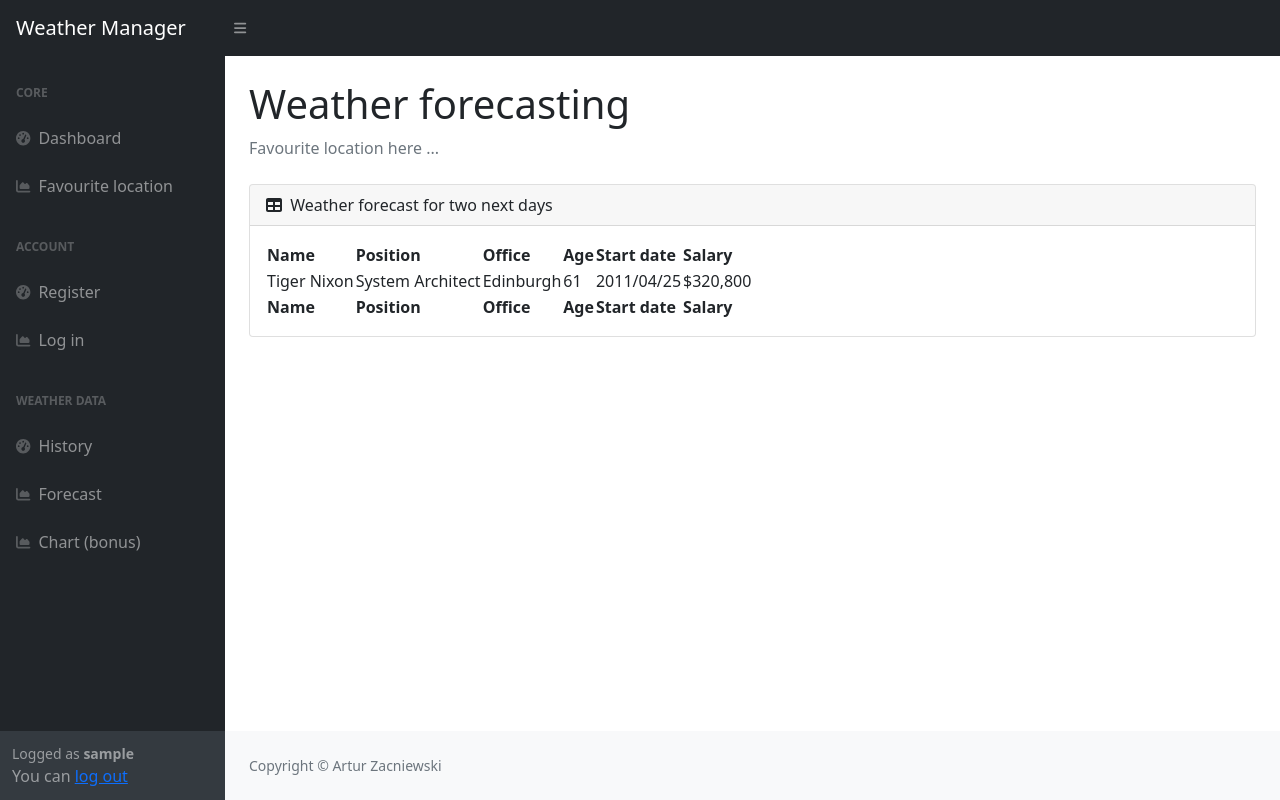
After one commit to zacniewski/weather-manager, a Django app: page /forecast-weather/ in a window 1280 px wide. The commit adds this page. Run offline with Django 4.2, Linux system fonts and the light colour scheme; the visitor is signed in with stand-in values (Sample User, id 1); data that the repository does not hold is empty; some libraries are stand-ins or nearby versions.

Commit message:
Prepare forecast and historical information

```diff
--- a/templates/base.html
+++ b/templates/base.html
@@ -29,28 +29,40 @@
                                 <div class="sb-nav-link-icon"><i class="fas fa-tachometer-alt"></i></div>
                                 Dashboard
                             </a>
-                            <a class="nav-link" href="charts.html">
+                            {% if request.user.is_authenticated %}
+                                <a class="nav-link" href="charts.html">
+                                    <div class="sb-nav-link-icon"><i class="fas fa-chart-area"></i></div>
+                                    Favourite location
+                                </a>
+                            {% endif%}
+
+
+                            <div class="sb-sidenav-menu-heading">Account</div>
+                            <a class="nav-link" href="{% url 'register' %}">
+                                <div class="sb-nav-link-icon"><i class="fas fa-tachometer-alt"></i></div>
+                                Register
+                            </a>
+                            <a class="nav-link" href="{% url 'login' %}">
                                 <div class="sb-nav-link-icon"><i class="fas fa-chart-area"></i></div>
-                                Charts
+                                Log in
                             </a>
-                            <div class="sb-sidenav-menu-heading">Settings</div>
-                            <a class="nav-link collapsed" href="#" data-bs-toggle="collapse" data-bs-target="#collapseLayouts" aria-expanded="false" aria-controls="collapseLayouts">
-                                <div class="sb-nav-link-icon"><i class="fas fa-columns"></i></div>
-                                Account
-                                <div class="sb-sidenav-collapse-arrow"><i class="fas fa-angle-down"></i></div>
-                            </a>
-                            <div class="collapse" id="collapseLayouts" aria-labelledby="headingOne" data-bs-parent="#sidenavAccordion">
-                                <nav class="sb-sidenav-menu-nested nav">
-                                    <a class="nav-link" href="layout-static.html">Register</a>
-                                    <a class="nav-link" href="layout-sidenav-light.html">Password</a>
-                                </nav>
-                            </div>
-                            <div class="sb-sidenav-menu-heading">Addons</div>
 
-                            <a class="nav-link" href="tables.html">
-                                <div class="sb-nav-link-icon"><i class="fas fa-table"></i></div>
-                                Tables
-                            </a>
+                            {% if request.user.is_authenticated %}
+                                <div class="sb-sidenav-menu-heading">Weather data</div>
+                                <a class="nav-link" href="{% url 'home' %}">
+                                    <div class="sb-nav-link-icon"><i class="fas fa-tachometer-alt"></i></div>
+                                    History
+                                </a>
+                                <a class="nav-link" href="{% url 'forecast_weather' %}">
+                                    <div class="sb-nav-link-icon"><i class="fas fa-chart-area"></i></div>
+                                    Forecast
+                                </a>
+                                <a class="nav-link" href="charts.html">
+                                    <div class="sb-nav-link-icon"><i class="fas fa-chart-area"></i></div>
+                                    Chart (bonus)
+                                </a>
+                            {% endif%}
+
                         </div>
                     </div>
                     <div class="sb-sidenav-footer">
--- /dev/null
+++ b/templates/weather/forecast-weather.html
@@ -0,0 +1,55 @@
+{% extends 'base.html' %}
+{% load static %}
+
+{% block content %}
+    <main>
+        <div class="container-fluid px-4">
+            <h1 class="mt-4">Weather forecasting</h1>
+            <ol class="breadcrumb mb-4">
+                <li class="breadcrumb-item active">Favourite location here ...</li>
+            </ol>
+
+            <div class="card mb-4">
+                <div class="card-header">
+                    <i class="fas fa-table me-1"></i>
+                    Weather forecast for two next days
+                </div>
+                <div class="card-body">
+                    <table id="datatablesSimple">
+                        <thead>
+                            <tr>
+                                <th>Name</th>
+                                <th>Position</th>
+                                <th>Office</th>
+                                <th>Age</th>
+                                <th>Start date</th>
+                                <th>Salary</th>
+                            </tr>
+                        </thead>
+                        <tfoot>
+                            <tr>
+                                <th>Name</th>
+                                <th>Position</th>
+                                <th>Office</th>
+                                <th>Age</th>
+                                <th>Start date</th>
+                                <th>Salary</th>
+                            </tr>
+                        </tfoot>
+                        <tbody>
+                            <tr>
+                                <td>Tiger Nixon</td>
+                                <td>System Architect</td>
+                                <td>Edinburgh</td>
+                                <td>61</td>
+                                <td>2011/04/25</td>
+                                <td>$320,800</td>
+                            </tr>
+
+                        </tbody>
+                    </table>
+                </div>
+            </div>
+        </div>
+    </main>
+{% endblock content %}
--- a/weather/urls.py
+++ b/weather/urls.py
@@ -1,9 +1,11 @@
 from django.urls import path
-from .views import home_page_view, current_weather
+from .views import home_page_view, current_weather, forecast_weather, historical_weather
 
 
 urlpatterns = [
     path("", home_page_view, name="home"),
     path('current-weather/', current_weather, name="current_weather"),
+    path('forecast-weather/', forecast_weather, name="forecast_weather"),
+    path('historical-weather/', historical_weather, name="historical_weather"),
 
 ]
--- a/weather/views.py
+++ b/weather/views.py
@@ -1,5 +1,7 @@
 import requests
+
 from django.conf import settings as conf_settings
+from django.contrib.auth.decorators import login_required
 from django.shortcuts import render
 
 wak = conf_settings.WEATHER_API_KEY
@@ -9,29 +11,43 @@ def home_page_view(request):
     default_location = conf_settings.DEFAULT_LOCATION
     current_weather_api_url = f"https://api.weatherapi.com/v1/current.json"
     current_weather_api_url += f"?key={wak}&q={default_location}&aqi=no"
-    forecast_weather_api_url = f"https://api.weatherapi.com/v1/forecast.json"
-    forecast_weather_api_url += f"?key={wak}&q={default_location}&aqi=no"
     response_current = requests.get(current_weather_api_url)
-    response_forecast = requests.get(forecast_weather_api_url)
     return render(
         request,
         "home.html",
         {
             "default_weather_data": response_current.json(),
             "default_location": default_location,
-            "forecast_default_weather": response_forecast.json(),
-        },
+        }
     )
 
 def current_weather(request):
     query = request.GET.get('weather_query')
     current_weather_api_url = f"https://api.weatherapi.com/v1/current.json"
     current_weather_api_url += f"?key={wak}&q={query}&aqi=no"
-    forecast_weather_api_url = f"https://api.weatherapi.com/v1/forecast.json"
-    forecast_weather_api_url += f"?key={wak}&q={query}&aqi=no"
     response_current = requests.get(current_weather_api_url)
-    response_forecast = requests.get(forecast_weather_api_url)
     return render(request, 'weather/current-weather.html',
                   {'current_weather_data': response_current.json(),
-                   'forecast_current_weather': response_forecast.json(),
                    'query': query})
+
+
+@login_required
+def forecast_weather(request):
+    query = request.GET.get('weather_query')
+    forecast_weather_api_url = f"https://api.weatherapi.com/v1/forecast.json"
+    forecast_weather_api_url += f"?key={wak}&q={query}&days=2&aqi=no&alerts=no"
+    response_forecast = requests.get(forecast_weather_api_url)
+    return render(request, 'weather/forecast-weather.html',
+                  {'forecast_weather': response_forecast.json(),
+                   'query': query})
+
+@login_required
+def historical_weather(request):
+    query = request.GET.get('weather_query')
+    historical_weather_api_url = f"http://api.weatherapi.com/v1/history.json"
+    # dobrać się do 5 ostatnich dni i je zapisać w JSONie!!!!
+    historical_weather_api_url += f"?key={wak}&q={query}&dt=2022-11-06"
+    response_historical = requests.get(historical_weather_api_url)
+    return render(request, 'weather/historical-weather.html',
+                  {'forecast_weather': response_historical.json(),
+                   'query': query})
```
Also changed, not shown: static/js/scripts.js (+0 -9 lines), templates/weather/historical-weather.html (added, +55 -0 lines).
